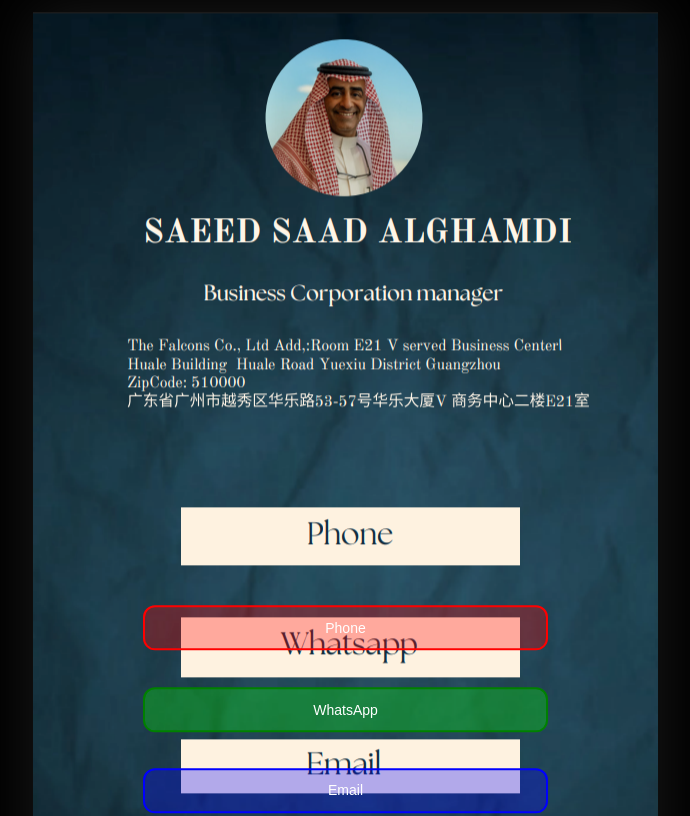
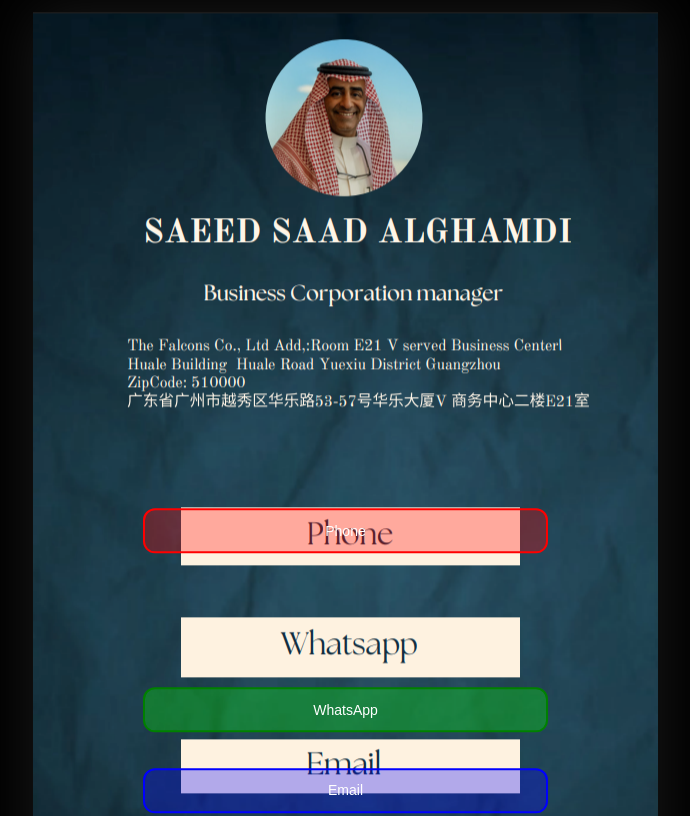
Before and after one commit to Art-Code2025/falcon-card, a plain HTML site: page index.html in a window 1280 px wide. Shown: the top 816 px of the page, without its empty margins (295-985 px from the left). Drawn offline with Linux system fonts and the light colour scheme.

```diff
--- a/index.html
+++ b/index.html
@@ -89,7 +89,7 @@
         }
 
         .phone-btn {
-            top: 53.8%;
+            top: 45%;
             background-color: rgba(255, 0, 0, 0.3);
         }
 
```
